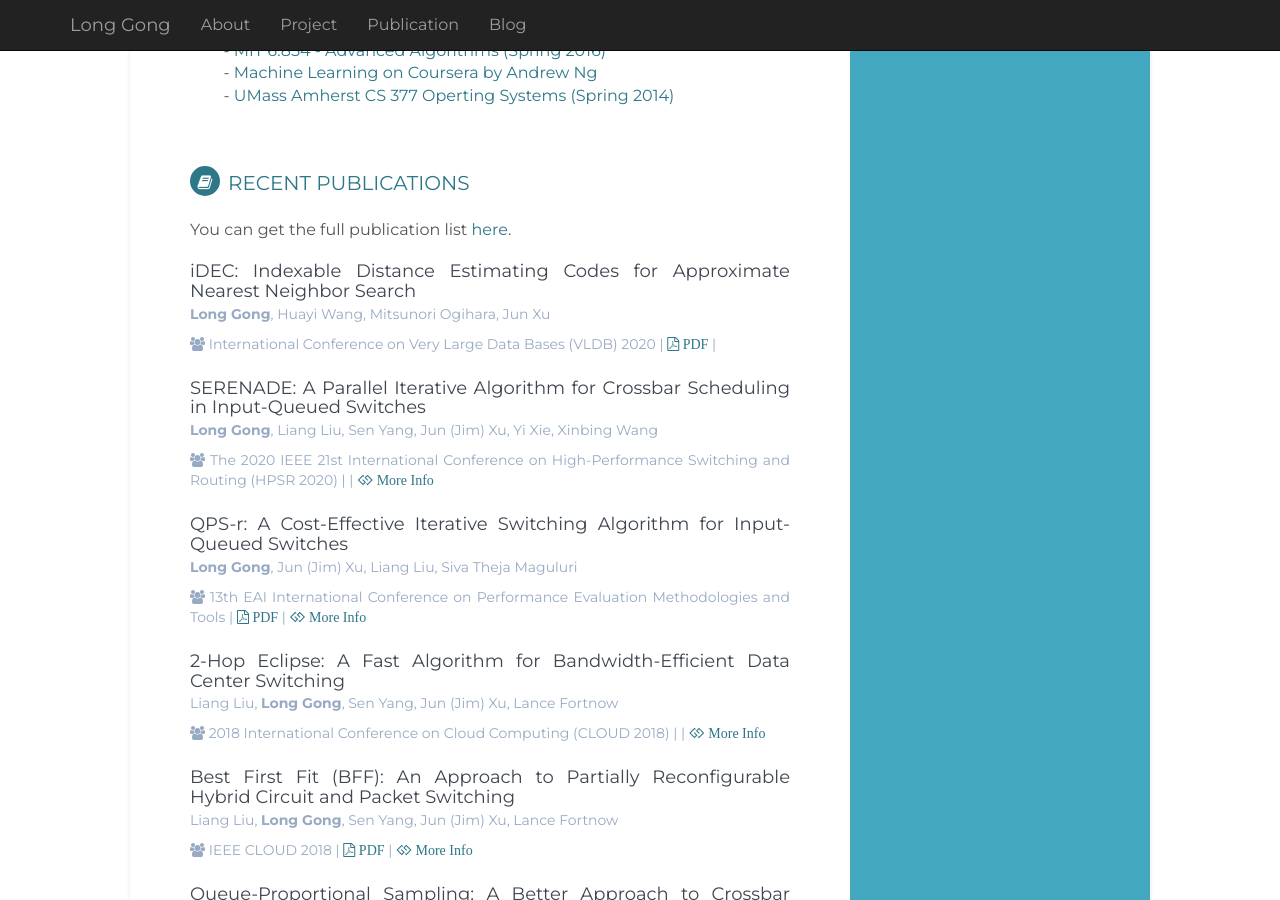
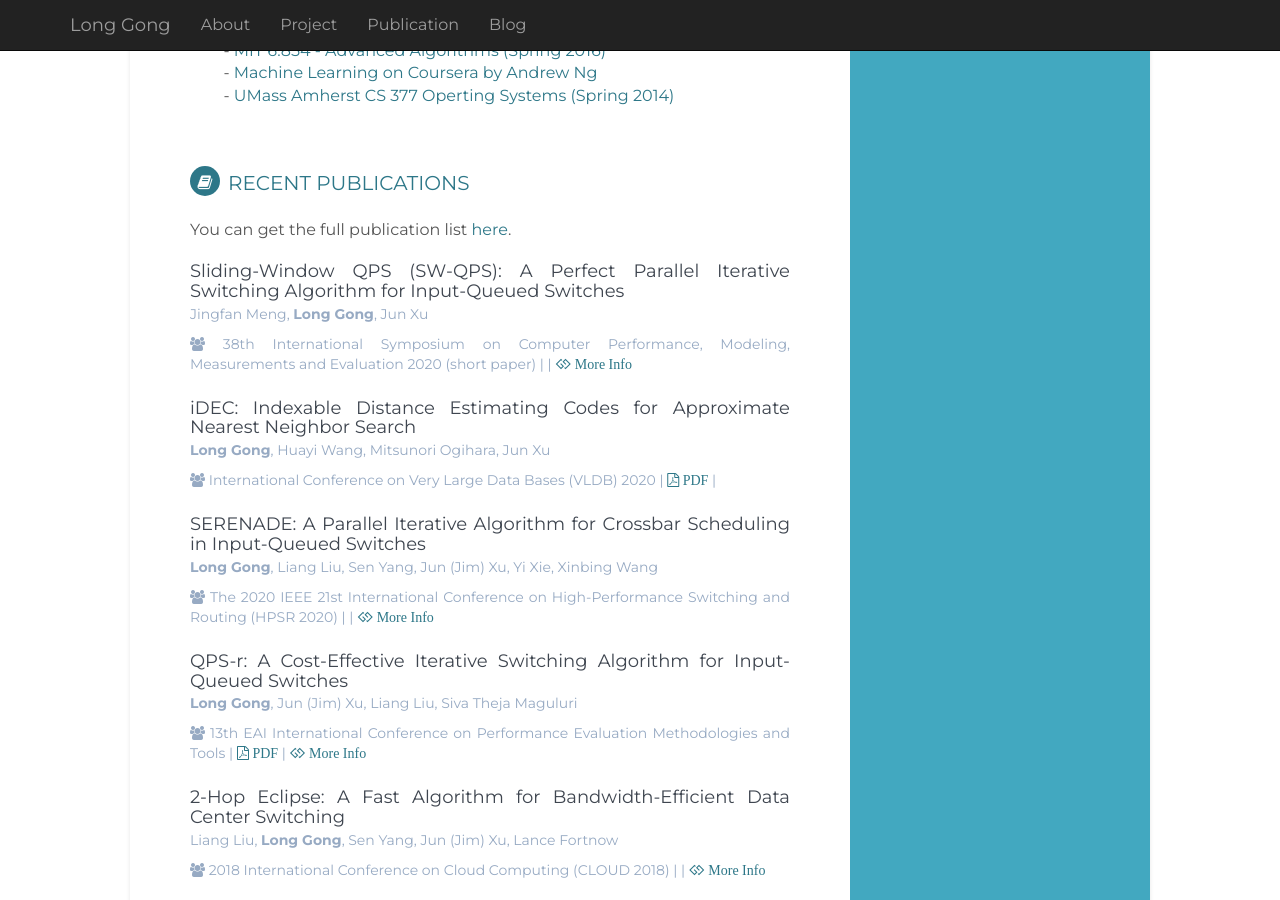
Before and after one commit to lgong30/lgong30.github.io, a Jekyll site: the page built from _pages/01_about.md, in a window 1280 px wide and 900 px high, scrolled down 2439 px. Built offline with Jekyll 4.4.1, drawn with Linux system fonts in a browser that asks for light colours; nearby versions of some CDN libraries; comment, search, counter and statistics services are not loaded.

Commit message:
updated pub

```diff
--- a/_config.yml
+++ b/_config.yml
@@ -187,6 +187,12 @@ news:
     content: "\"Discover\" <a href=\"https://www.youtube.com/watch?v=rYW7kQRyUvA\">a very useful tutorial on Open vSwitch</a> on YouTuBe, which shows how to connect two VMs through OVS bridge"
 
 publications:
+  - pub9:
+    title: "Sliding-Window QPS (SW-QPS): A Perfect Parallel Iterative Switching Algorithm for Input-Queued Switches"
+    authors: ["Jingfan Meng", "Long Gong", "Jun Xu"]
+    conference: 38th International Symposium on Computer Performance, Modeling, Measurements and Evaluation 2020 (short paper)
+    type: conference
+    url: https://www.performance2020.deib.polimi.it/accepted-papers/
   - pub8:
     title: "iDEC: Indexable Distance Estimating Codes for Approximate Nearest Neighbor Search"
     authors: ["Long Gong", "Huayi Wang", "Mitsunori Ogihara", "Jun Xu"]
```
